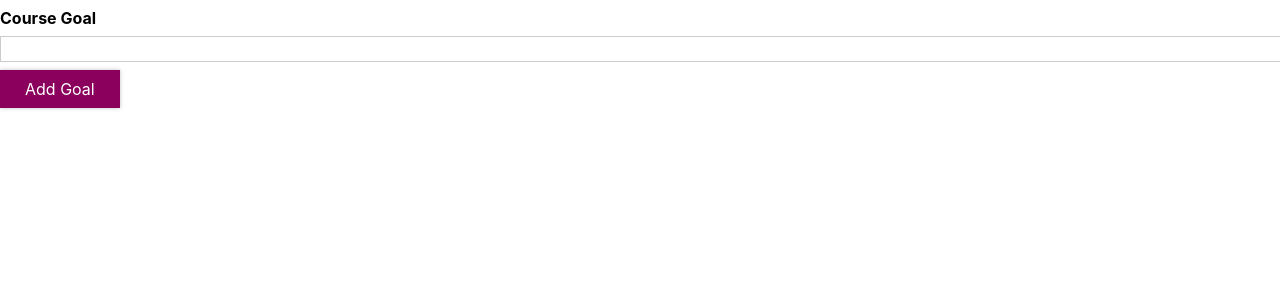
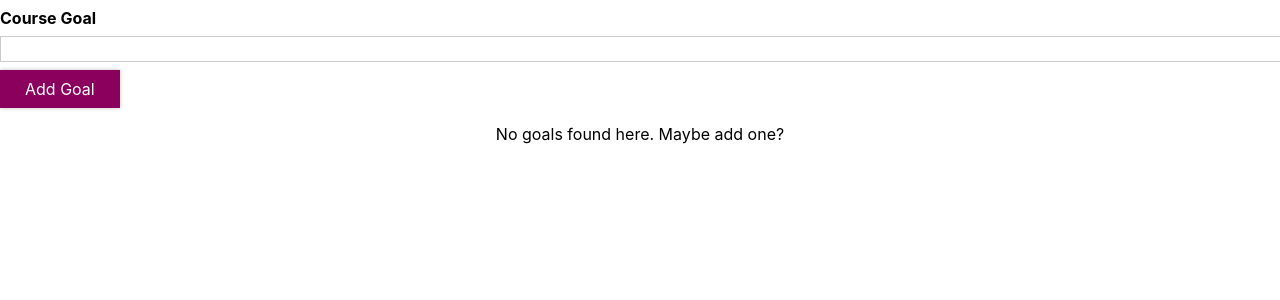
Before and after one commit to Esa-Gavin/Course-Goal, a React (Create React App) app: page / in a window 1280 px wide. Shown: the top 300 px of the page. Built offline with nearby package versions, Linux system fonts and the light colour scheme.

Commit message:
add a conditional statement displaying content when there is input from the user and also pass the component course goal list to the parent component

```diff
--- a/src/App.js
+++ b/src/App.js
@@ -1,6 +1,7 @@
 import React, { useState } from 'react';
 
 import './App.css';
+import CourseGoalList from './components/CourseGoals/CourseGoalList/CourseGoalList';
 import CourseInput from './components/CourseGoals/CourseInput/CourseInput';
 
 const App = () => {
@@ -26,10 +27,24 @@ const App = () => {
     });
   };
 
+  let content = (
+    <p style={{ textAlign: 'center' }} >No goals found here. Maybe add one?</p>
+  );
+
+  if (courseGoals > 0) {
+    content = (
+      <CourseGoalList items={courseGoals} onDeleteItem={deleteItemHandler} />
+    );
+  }
+
+
   return (
     <div>
-      <section>
+      <section id='goal-form'>
         <CourseInput onAddGoal={addGoalHandler} />
+      </section>
+      <section id='goals'>
+        {content}
       </section>
 
     </div>
```
